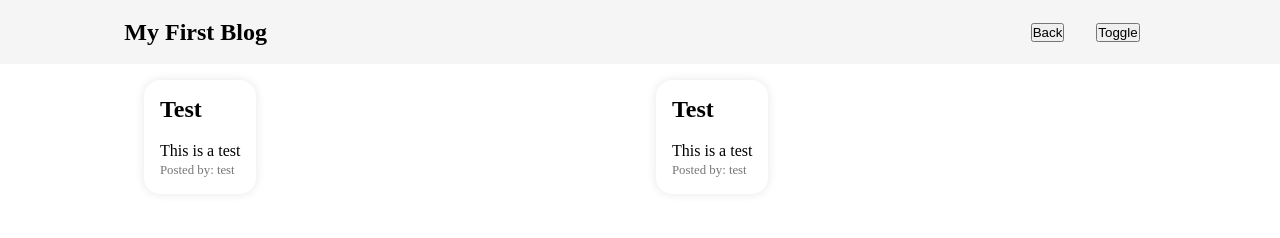
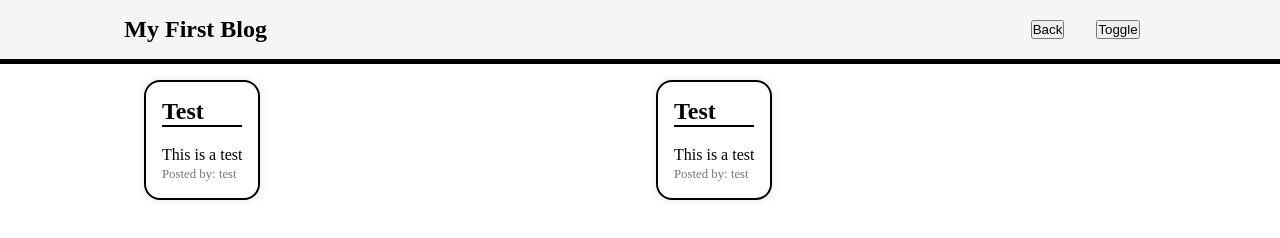
Before and after one commit to rhansen27/my-first-blog, a plain HTML site: page blog.html in a window 1280 px wide. Drawn offline with Linux system fonts and the light colour scheme.

Commit message:
polished the css for the cards

```diff
--- a/assets/css/blog.css
+++ b/assets/css/blog.css
@@ -9,6 +9,7 @@ nav {
   align-items: center;
   min-height: 8vh;
   background-color: #f5f5f5;
+  border-bottom: 5px black solid;
 }
 .nav-buttons {
   display: flex;
@@ -26,6 +27,7 @@ nav {
 .card {
   margin: 1rem;
   padding: 1rem;
+  border: 2px solid black;
   border-radius: 1rem;
   box-shadow: 0 0 10px rgba(0, 0, 0, 0.1);
   transition: transform 0.2s;
@@ -34,6 +36,7 @@ nav {
   font-size: 1.5rem;
   font-weight: bold;
   margin-bottom: 1rem;
+  border-bottom: 2px solid black;
 }
 .card-content {
   font-size: 1rem;
```
